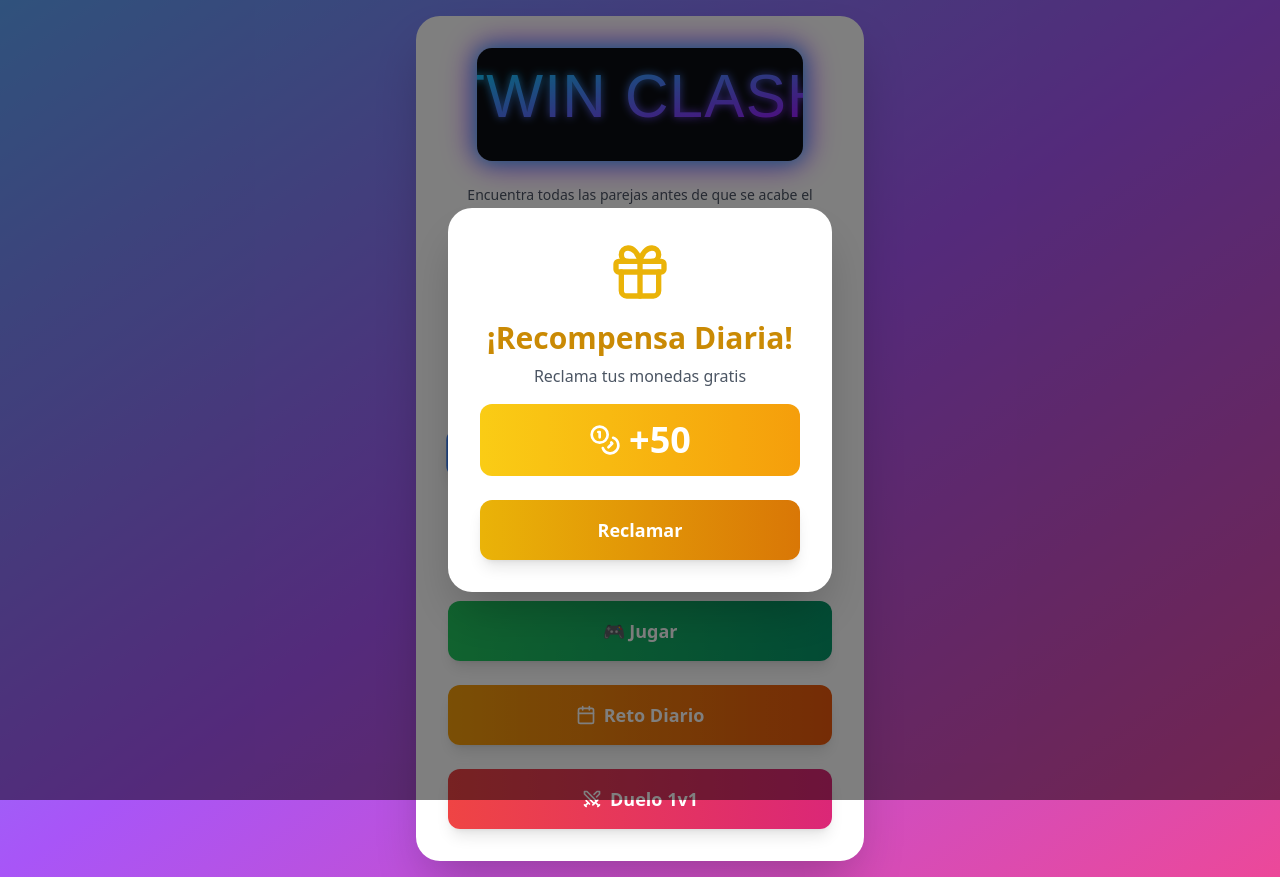
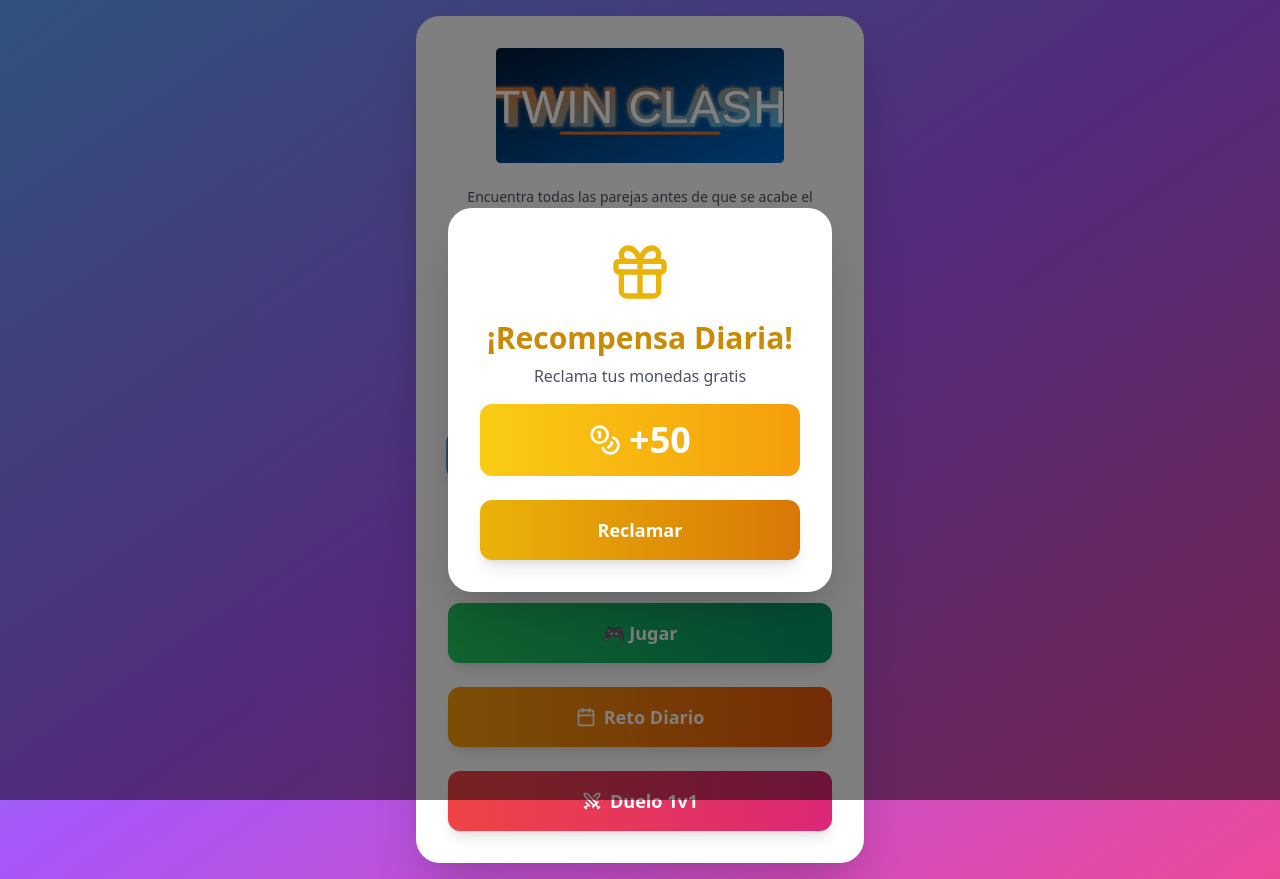
Before and after one commit to CRISBARIEL/encontrarlacarta, a React (Vite) app: page / in a window 1280 px wide. Built offline with nearby package versions, Linux system fonts and the light colour scheme; no server answers; the database is empty.

Commit message:
Updated index.css

```diff
--- a/src/components/InitialScreen.tsx
+++ b/src/components/InitialScreen.tsx
@@ -75,8 +75,7 @@ export const InitialScreen = ({ onStartGame, onStartDailyChallenge, onStartDuel,
           <img
             src="/logo-twinclash.svg"
             alt="Twin Clash"
-            className="game-title"
-            style={{ width: '85%', maxWidth: '420px' }}
+            style={{ width: '75%', maxWidth: '420px', margin: '0 auto' }}
           />
         </div>
         <p className="text-center text-gray-600 mb-6 text-sm font-medium">
--- a/src/index.css
+++ b/src/index.css
@@ -3,25 +3,13 @@
 @tailwind utilities;
 
 .game-title {
-  filter: drop-shadow(0 0 8px rgba(0, 224, 255, 0.75))
-          drop-shadow(0 0 12px rgba(177, 0, 255, 0.75));
-  animation: pulse-glow 2s ease-in-out infinite;
+  filter: drop-shadow(0 4px 12px rgba(0, 0, 0, 0.3))
+          drop-shadow(0 0 20px rgba(255, 122, 34, 0.4))
+          drop-shadow(0 0 30px rgba(76, 199, 255, 0.4));
 }
 
 .game-logo {
-  filter: drop-shadow(0 0 8px rgba(0, 224, 255, 0.75))
-          drop-shadow(0 0 12px rgba(177, 0, 255, 0.75));
-}
-
-@keyframes pulse-glow {
-  0%, 100% {
-    filter: drop-shadow(0 0 8px rgba(0, 224, 255, 0.75))
-            drop-shadow(0 0 12px rgba(177, 0, 255, 0.75));
-  }
-  50% {
-    filter: drop-shadow(0 0 12px rgba(0, 224, 255, 0.9))
-            drop-shadow(0 0 16px rgba(177, 0, 255, 0.9));
-  }
+  filter: drop-shadow(0 2px 8px rgba(0, 0, 0, 0.2));
 }
 
 .perspective-1000 {
```
Also changed, not shown: public/logo-mini.svg (added), public/logo-twinclash.svg.
